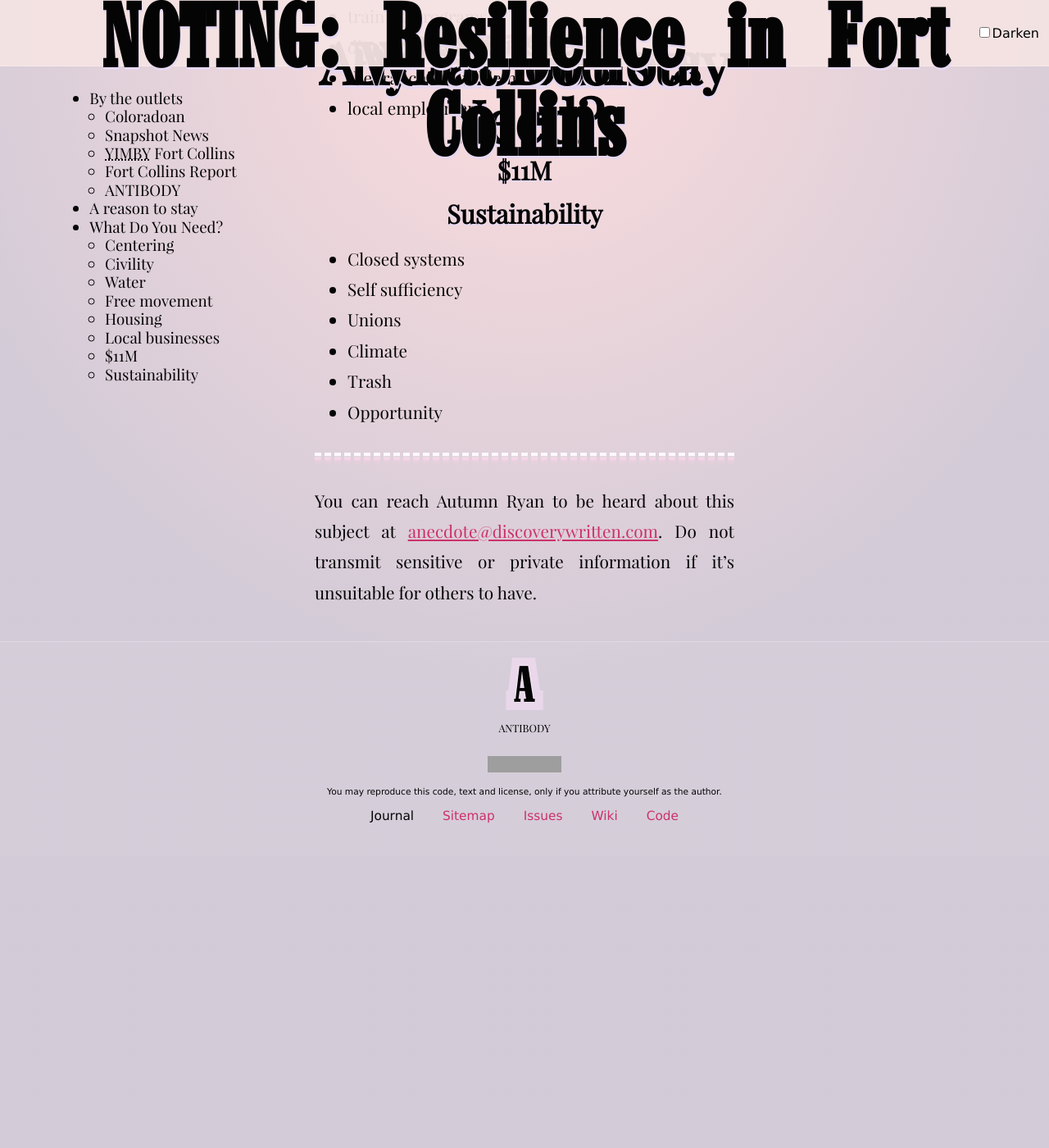
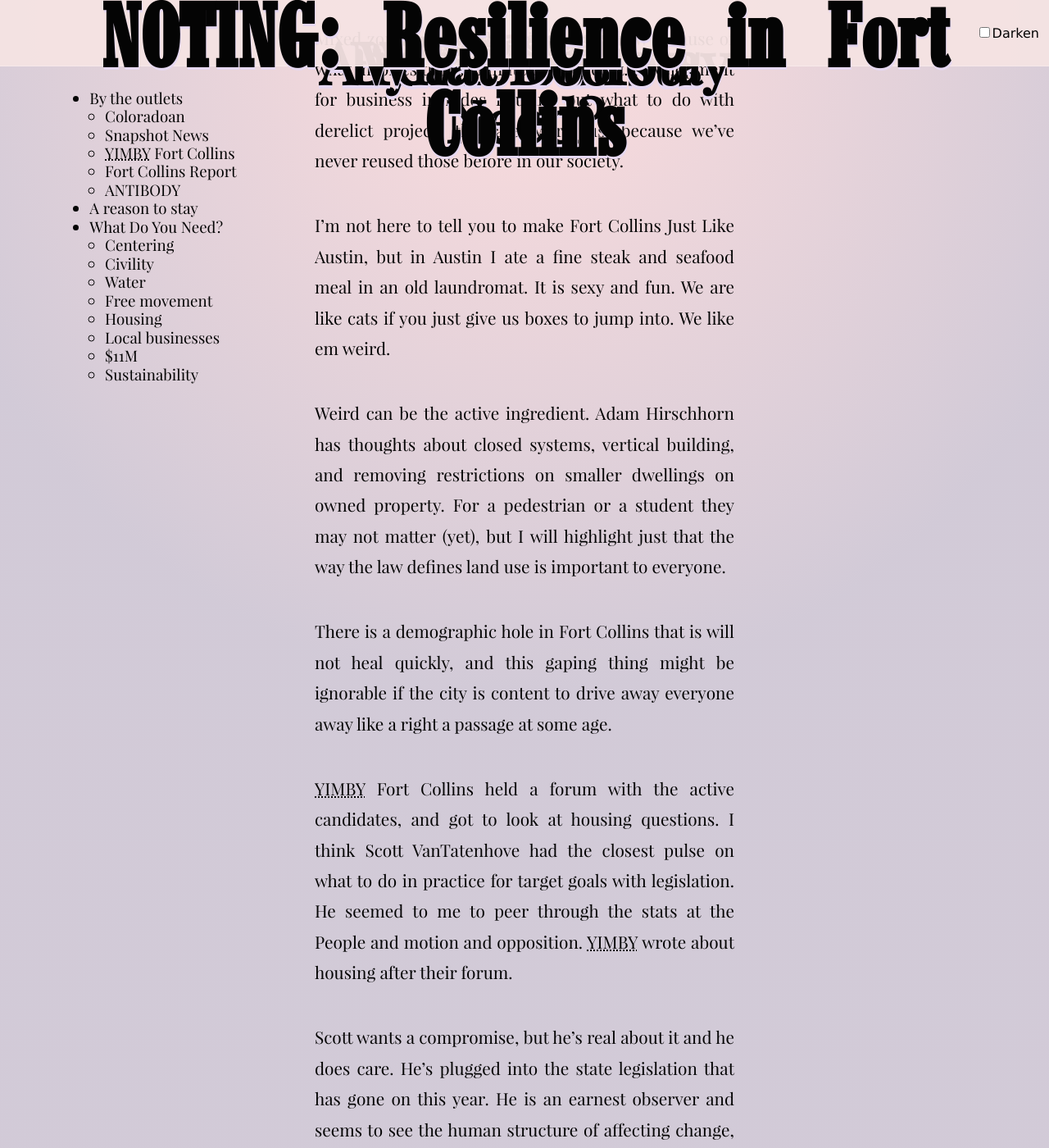
Before and after one commit to tiliv/antibody, a Jekyll site: the page built from docs/journal/autumn-ryan-Resilience-in-Fort-Collins/index.md, in a window 1280 px wide and 1400 px high, scrolled down 22576 px. Shown: the whole window at 82% size. Built offline with Jekyll 4.4.1, drawn with Linux system fonts in a browser that asks for light colours; before the commit the page ends 23620 px from its top, so only the background shows below that; some of the changed text lies outside the part shown; grey boxes are pictures that could not be loaded.

Commit message:
Add housing notes

```diff
--- a/docs/journal/autumn-ryan-Resilience-in-Fort-Collins/index.md
+++ b/docs/journal/autumn-ryan-Resilience-in-Fort-Collins/index.md
@@ -273,6 +273,23 @@ Low costs enable possibility for those don't have it. The more we can decouple m
 
 #### Housing
 
+The stats are pretty brutal. It's not affordable. Key demographics are fleeing. It seems we all know we need a change, but those close to governance know the money has to come from somewhere. Short active development, land use code is a key subject.
+
+Mixed zoning and land use is under review because of what inspires the 15-minute city concept. Development for business includes figuring out what to do with derelict projects that are weird just because we've never reused those before in our society.
+
+I'm not here to tell you to make Fort Collins Just Like Austin, but in Austin I ate a fine steak and seafood meal in an old laundromat. It is sexy and fun. We are like cats if you just give us boxes to jump into. We like em weird.
+
+Weird can be the active ingredient. Adam Hirschhorn has thoughts about closed systems, vertical building, and removing restrictions on smaller dwellings on owned property. For a pedestrian or a student they may not matter (yet), but I will highlight just that the way the law defines land use is important to everyone.
+
+There is a demographic hole in Fort Collins that is will not heal quickly, and this gaping thing might be ignorable if the city is content to drive away everyone away like a right a passage at some age.
+
+YIMBY Fort Collins held a forum with the active candidates, and got to look at housing questions. I think Scott VanTatenhove had the closest pulse on what to do in practice for target goals with legislation. He seemed to me to peer through the stats at the People and motion and opposition. YIMBY wrote about housing after their forum.
+
+*[YIMBY]: Yes In My Back Yard
+
+Scott wants a compromise, but he's real about it and he does care. He's plugged into the state legislation that has gone on this year. He is an earnest observer and seems to see the human structure of affecting change, because he's done it.
+
+I am tempted to make Housing my shortest piece of this write-up, but because if the issue animates you at all, there are probably People looking at it. You can get involved now, not when you sit back and wait for your vote to go off.
 
 #### Local businesses
 
```
